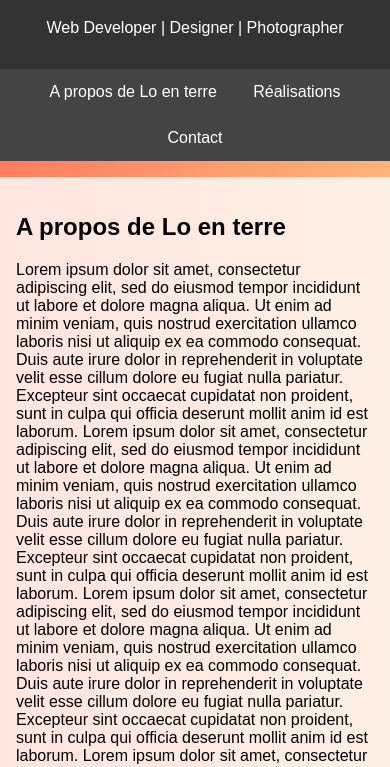
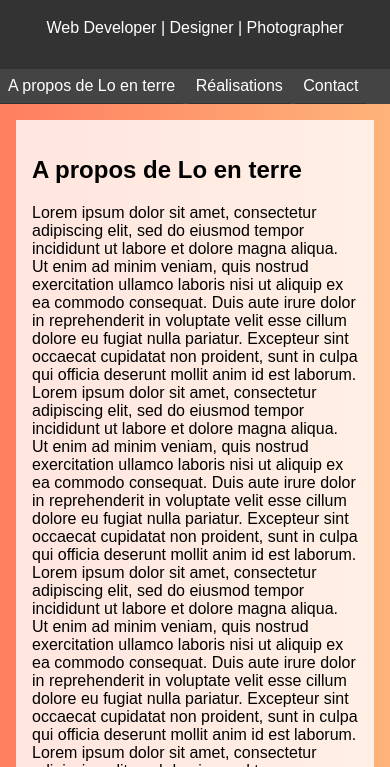
Before and after one commit to rchretien/lo-en-terre.github.io, a website: page src/index.html in a window 390 px wide. Shown: the part 77-844 px from the top of the page. Drawn offline with Linux system fonts and the light colour scheme.

Commit message:
chore: put menu on left + mobile screen support.

```diff
--- a/src/styles.css
+++ b/src/styles.css
@@ -3,7 +3,7 @@ body {
   margin: 0;
   padding: 0;
   box-sizing: border-box;
-  background: linear-gradient(to right, #ff7e5f, #feb47b); /* Adjust the colors to match your design */
+  background: linear-gradient(to right, #ff7e5f, #feb47b);
 }
 
 header, footer {
@@ -13,17 +13,26 @@ header, footer {
   padding: 1em;
 }
 
+/* Desktop styles for navigation */
+nav {
+  position: fixed;
+  left: 0;
+  top: 0;
+  height: 100%;
+  width: 200px; /* Adjust as needed */
+  background-color: #444;
+}
+
 nav ul {
   list-style-type: none;
   margin: 0;
   padding: 0;
-  background-color: #444;
-  overflow: hidden;
-  text-align: center;
+  height: 100%;
+  overflow: auto;
 }
 
 nav ul li {
-  display: inline-block;
+  display: block;
 }
 
 nav ul li a {
@@ -31,6 +40,7 @@ nav ul li a {
   color: white;
   padding: 14px 16px;
   text-decoration: none;
+  border-bottom: 1px solid #333;
 }
 
 nav ul li a:hover {
@@ -38,7 +48,7 @@ nav ul li a:hover {
 }
 
 section {
-  margin: 1em 0;
+  margin: 1em 0 1em 220px; /* Adjusted for desktop */
   padding: 1em;
   background-color: rgba(255, 255, 255, 0.8);
 }
@@ -79,3 +89,41 @@ footer {
   text-align: center;
   color: white;
 }
+
+/* Mobile styles */
+@media (max-width: 768px) {
+  nav {
+    position: static; /* Reset position for mobile */
+    width: auto; /* Full width */
+    height: auto;
+  }
+
+  nav ul {
+    overflow: visible; /* Remove scroll for mobile */
+  }
+
+  nav ul li {
+    display: inline-block; /* Horizontal layout for mobile */
+  }
+
+  nav ul li a {
+    padding: 10px; /* Adjust padding for mobile */
+  }
+
+  /* Reset margin for mobile */
+  section {
+    margin: 1em;
+  }
+
+  /* Adjust form elements for mobile */
+  form input, form textarea, form button {
+    width: calc(100% - 20px); /* Full width minus padding */
+  }
+}
+
+/* Additional Media Query for very small screens */
+@media (max-width: 480px) {
+  nav ul li a {
+    padding: 8px; /* Smaller padding for very small screens */
+  }
+}
```
